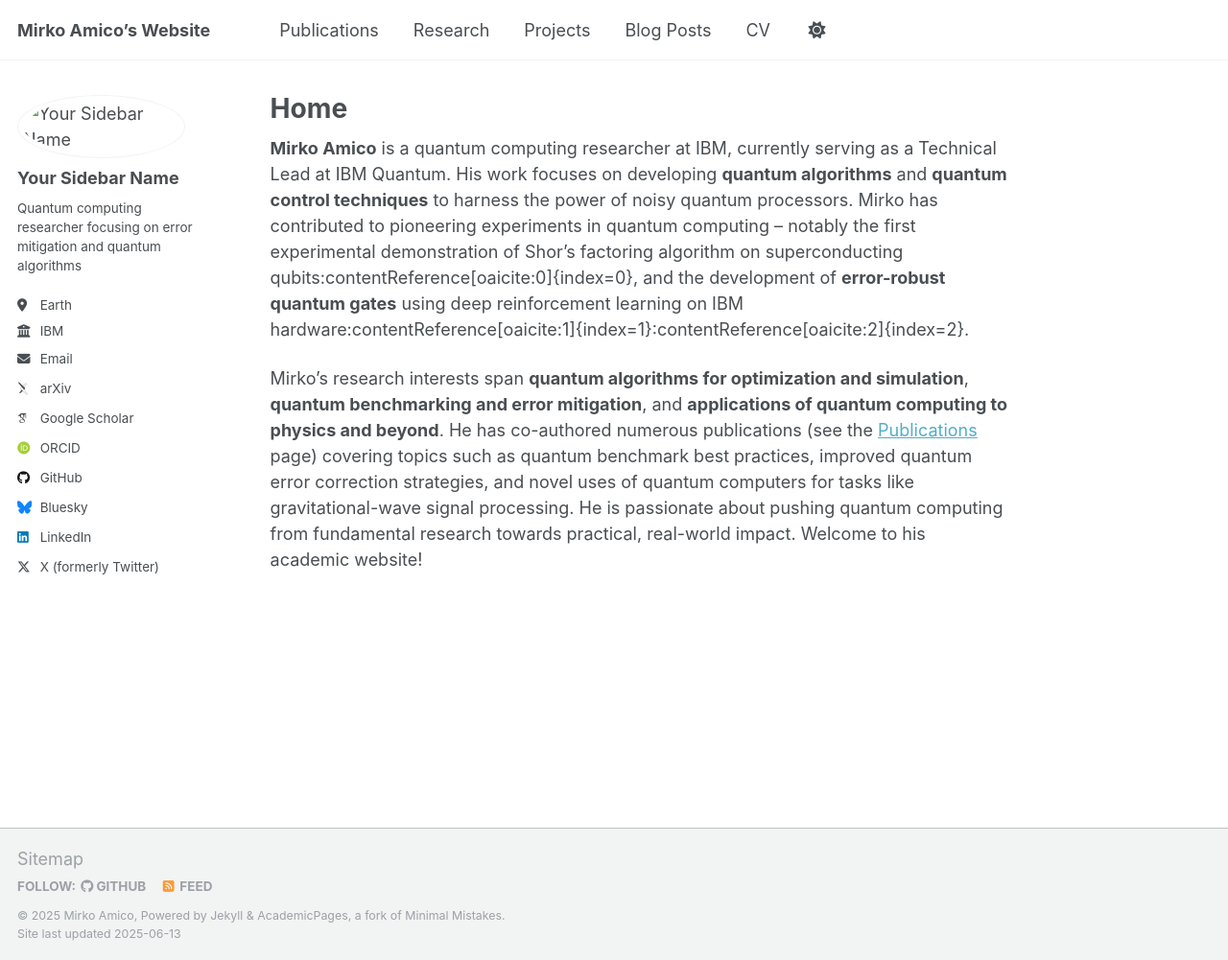
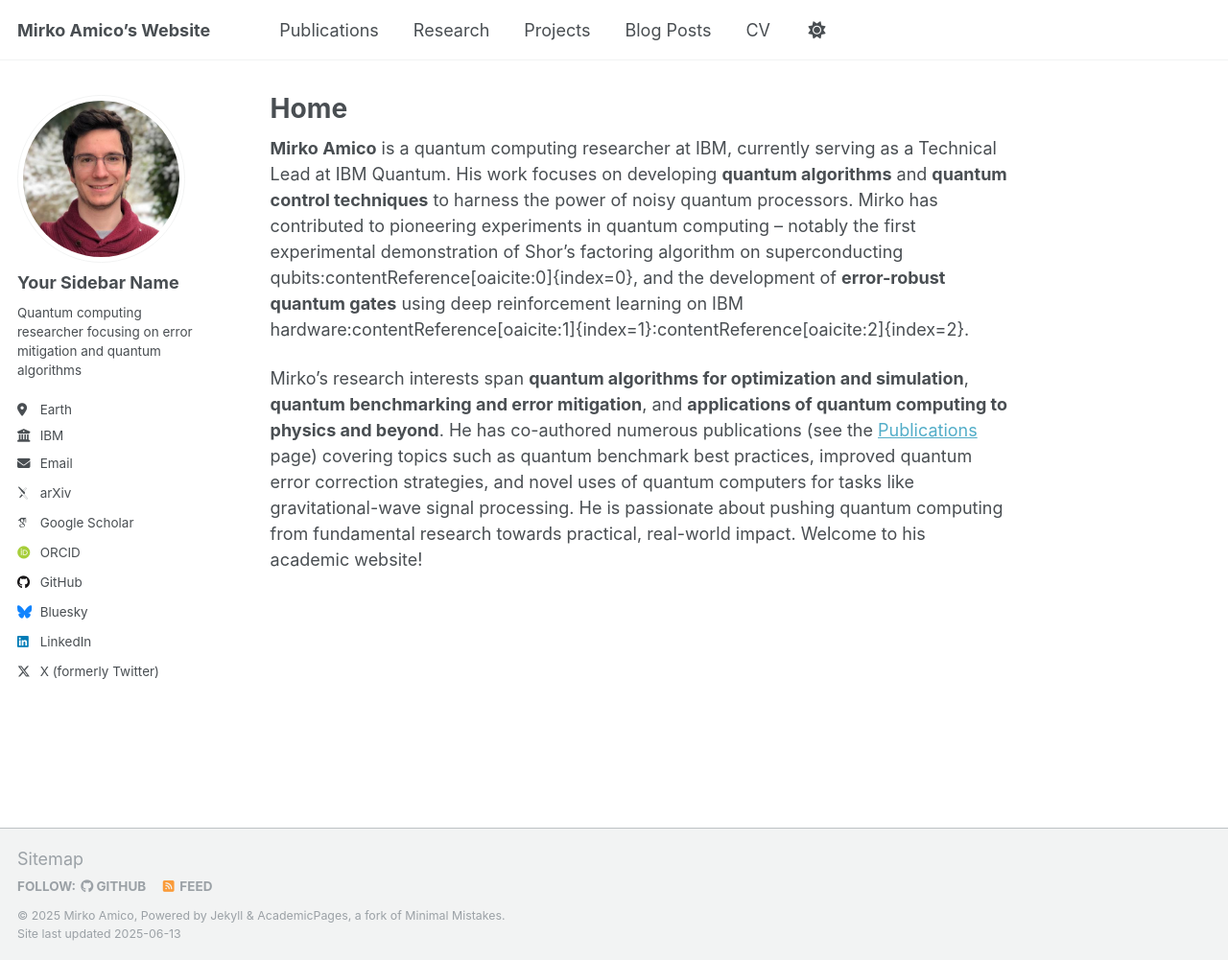
Before and after one commit to miamico/miamico.github.io, a Jekyll site: the page built from _pages/home.md, in a window 1280 px wide and 1001 px high. Shown: the whole window at 96% size. Built offline with Jekyll 4.4.1, drawn with Linux system fonts in a browser that asks for light colours; some web fonts are replaced.

Commit message:
Update _config.yml

```diff
--- a/_config.yml
+++ b/_config.yml
@@ -22,7 +22,7 @@
 #               Additional customization can be done by editing /_includes/author-profile.html
 author:
   # Biographic information
-  avatar           : "images/31739486.jpeg"
+  avatar           : "31739486.jpeg"
   name             : "Your Sidebar Name"
   pronouns         : # example: "she/her"
   bio              : "Quantum computing researcher focusing on error mitigation and quantum algorithms"
```
